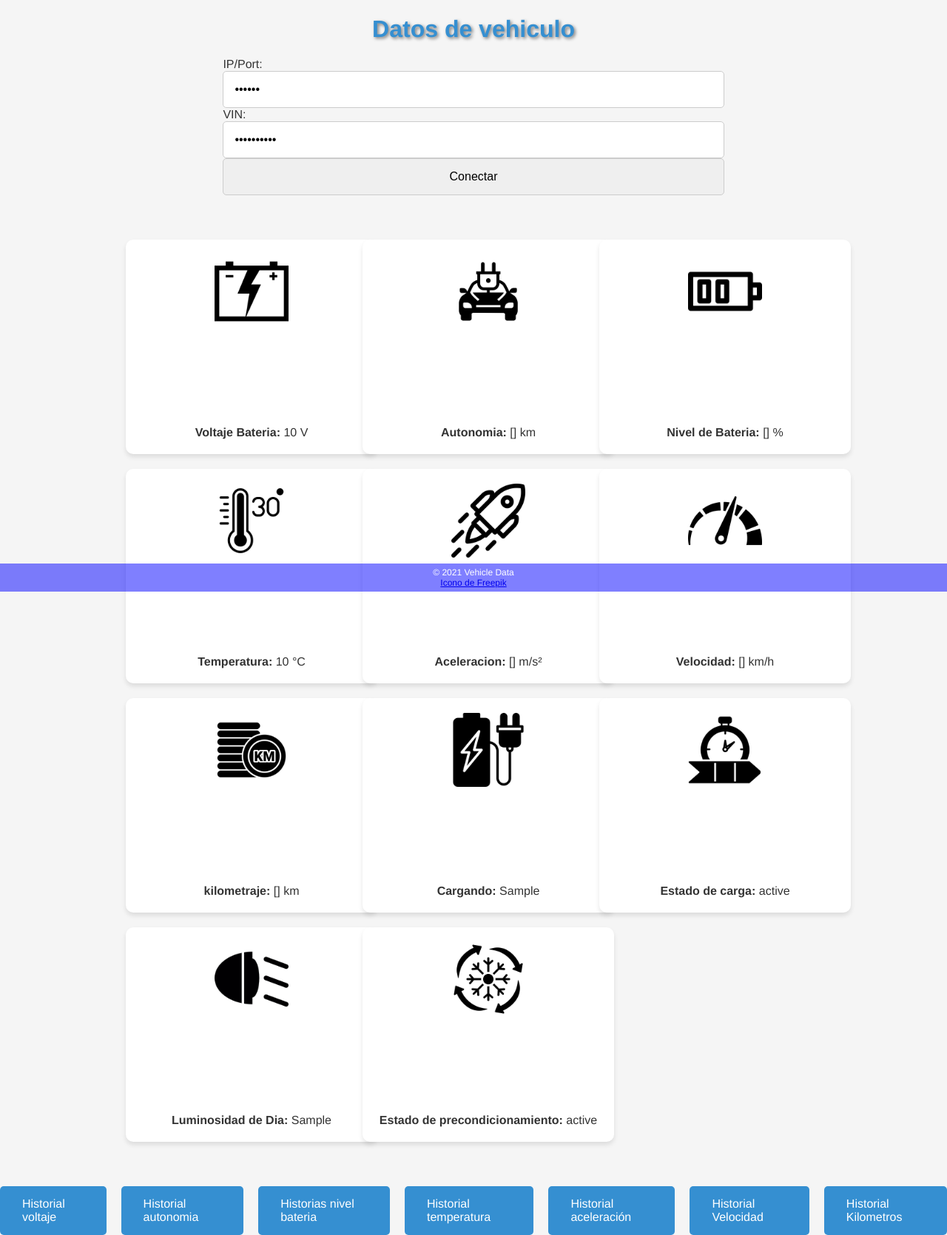
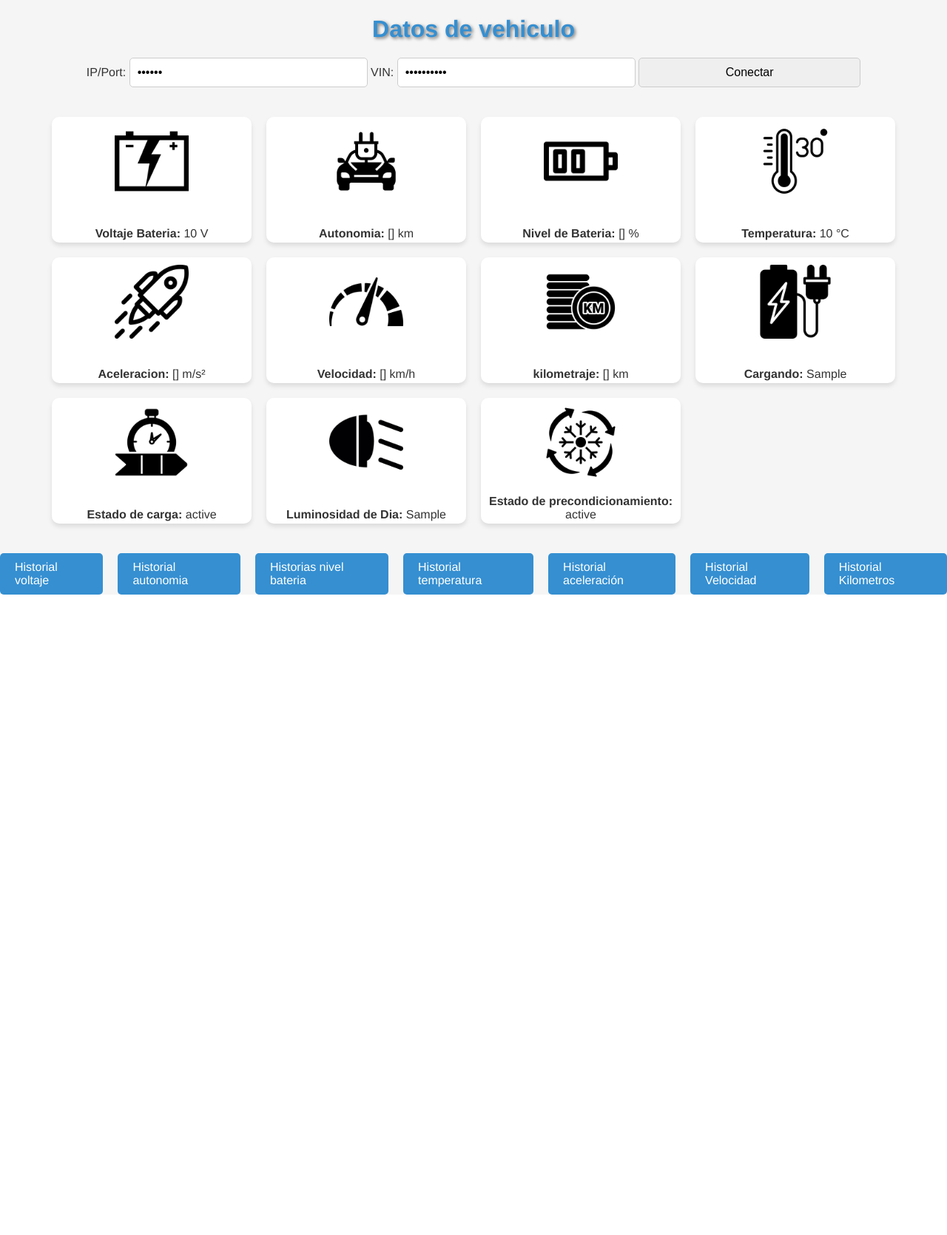
Before and after one commit to FlEtsv/sensorStats, a Flask app: template templates/index.html in a window 1280 px wide. Shown: the whole page at 74% size. After the commit the page ends 804 px from the top, so only its background shows below. Run offline with Flask 2, Linux system fonts and the light colour scheme; the template is opened without the code that fills it: most values are stand-ins (such as "Sample title", 1, 10 or a date in 2020).

Commit message:
añadida vista de movil

```diff
--- a/templates/index.html
+++ b/templates/index.html
@@ -31,12 +31,12 @@
         }
         .data-container {
             display: grid;
-            grid-template-columns: repeat(auto-fit, minmax(300px, 1fr)); /* Ajusta automáticamente el número de columnas basado en el tamaño mínimo y máximo */
+            grid-template-columns: repeat(auto-fit, minmax(250px, 1fr)); /* Crea columnas que se ajustan al contenido con un mínimo de 250px y un máximo que se adapta al espacio disponible */
             gap: 20px; /* Espaciado entre elementos */
             justify-content: center; /* Centra los elementos horizontalmente */
             align-items: start; /* Alinea los elementos al inicio de cada celda */
             max-width: 1200px; /* Ancho máximo del contenedor */
-            margin: 20px auto; /* Centra el contenedor en la página y añade margen superior e inferior */
+            margin: 0 auto; /* Centra el contenedor en la página */
             padding: 20px; /* Espaciado alrededor del contenedor */
             transition: gap 0.5s ease; /* Transición suave para el espaciado */
         }
@@ -47,23 +47,25 @@
             background-color: #fff;
             border-radius: 10px;
             box-shadow: 0 4px 6px rgba(0, 0, 0, 0.1);
-            padding: 20px;
-            width: 100%;
+            padding: 10px;
+            width: 250px;
             text-align: center;
             transition: box-shadow 0.5s;
             cursor: pointer;
             position: relative; /* Asegura que el div tenga un contexto de posicionamiento */
-            height: 250px; /* Altura fija para asegurar espacio para el pie de página */
+            height: 150px; /* Altura fija para asegurar espacio para el pie de página */
         }
+
         .chart-card img {
-            width: 100px; /* Ancho fijo para la imagen */
+            width: 100px; /* Ajusta el ancho a 100px */
             height: auto; /* La altura se ajusta automáticamente para mantener la proporción */
-            margin-bottom: 15px; /* Aumenta el espacio entre la imagen y el texto */
+            margin-bottom: 3px; /* Espacio entre la imagen y el texto */
         }
+
         .chart-card p {
             margin-top: auto; /* Empuja el párrafo hacia abajo */
             position: absolute; /* Posicionamiento absoluto dentro del div */
-            bottom: 20px; /* Espacio desde el fondo del div */
+            bottom: 3px; /* Espacio desde el fondo del div */
             width: 100%; /* Asegura que el párrafo se extienda a lo ancho del div */
             text-align: center; /* Centra el texto dentro del párrafo */
         }
@@ -80,31 +82,23 @@
             margin-bottom: 20px;
         }
         .form-container input {
-            padding: 15px;
+            padding: 10px;
             font-size: 1rem;
             border: 1px solid #ccc;
             border-radius: 5px;
-            width: 100%;
-            box-sizing: border-box; /* Asegura que el padding se incluya en el ancho total */
+            width: 300px;
         }
         .form-container button {
-            padding: 15px 20px;
+            padding: 10px 20px;
             font-size: 1rem;
             border: none;
             border-radius: 5px;
             background-color: #358fd1;
             color: white;
             cursor: pointer;
-            width: 48%; /* Ancho del botón para que se agrupen dos en una fila */
-            box-sizing: border-box; /* Asegura que el padding se incluya en el ancho total */
-            margin-right: 4%; /* Margen derecho entre botones */
-            margin-bottom: 10px; /* Espaciado inferior entre botones */
-        }
-        .form-container button:last-child {
-            margin-right: 0; /* Elimina el margen derecho del último botón */
         }
         .form-container button:hover {
-            background-color: #1e6bb8;
+            background-color: #358fd1;
         }
         .loader {
             border: 16px solid #f3f3f3;
@@ -126,7 +120,7 @@
             margin-top: 20px;
         }
         .data-links a {
-            padding: 15px 30px;
+            padding: 10px 20px;
             background-color: #358fd1;
             color: white;
             border-radius: 5px;
@@ -336,9 +335,5 @@
         }, 7200000); // Refresh page every minute
     }
 </script>
-<footer>
-    <p>© 2021 Vehicle Data</p>
-    <a href="https://www.freepik.es/search">Icono de Freepik</a>
-</footer>
 </body>
 </html>
```
Also changed, not shown: other parts of templates/index.html (+15 -10 lines). Lines whose indentation alone changed are shown as unchanged.
